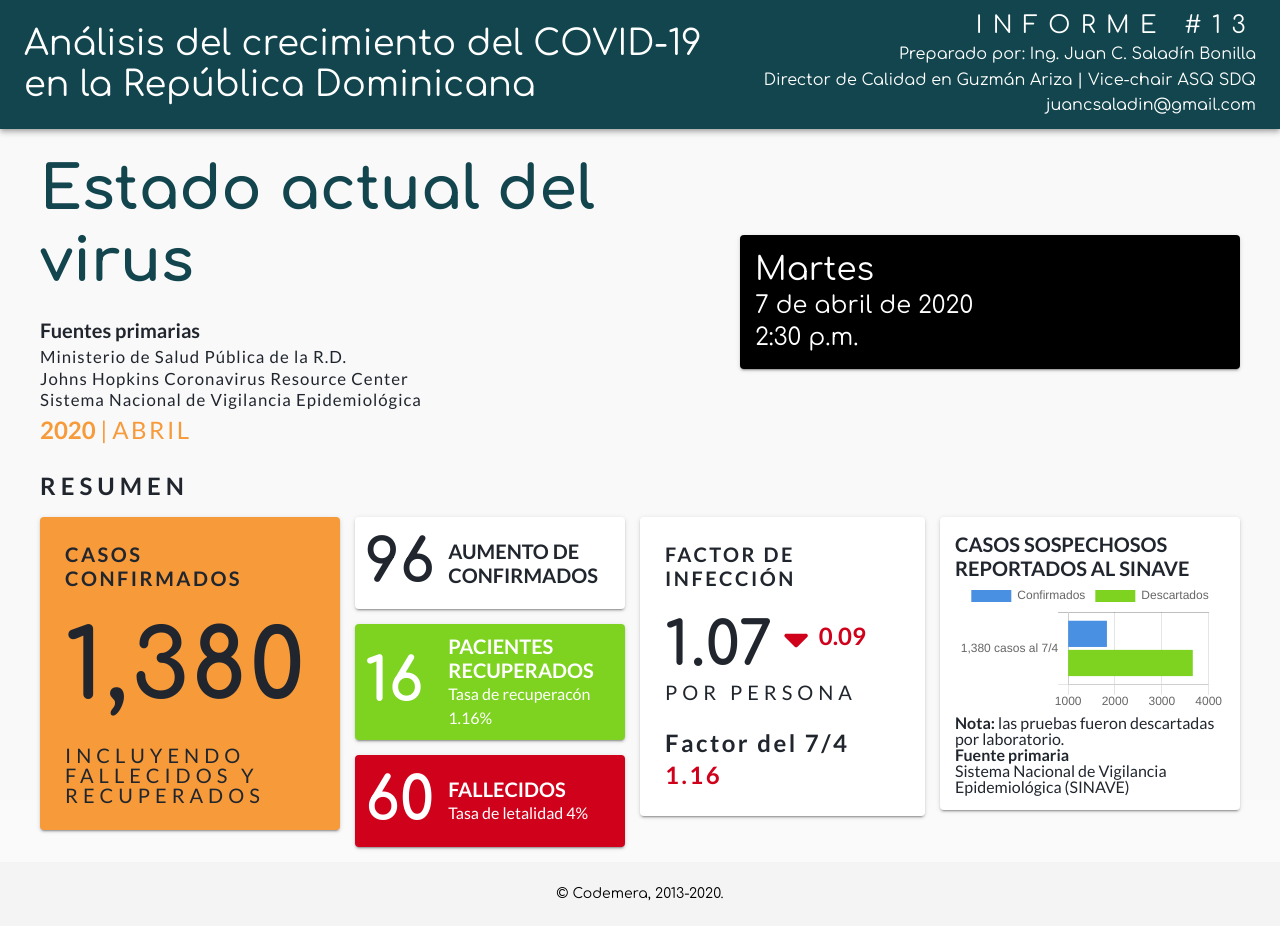
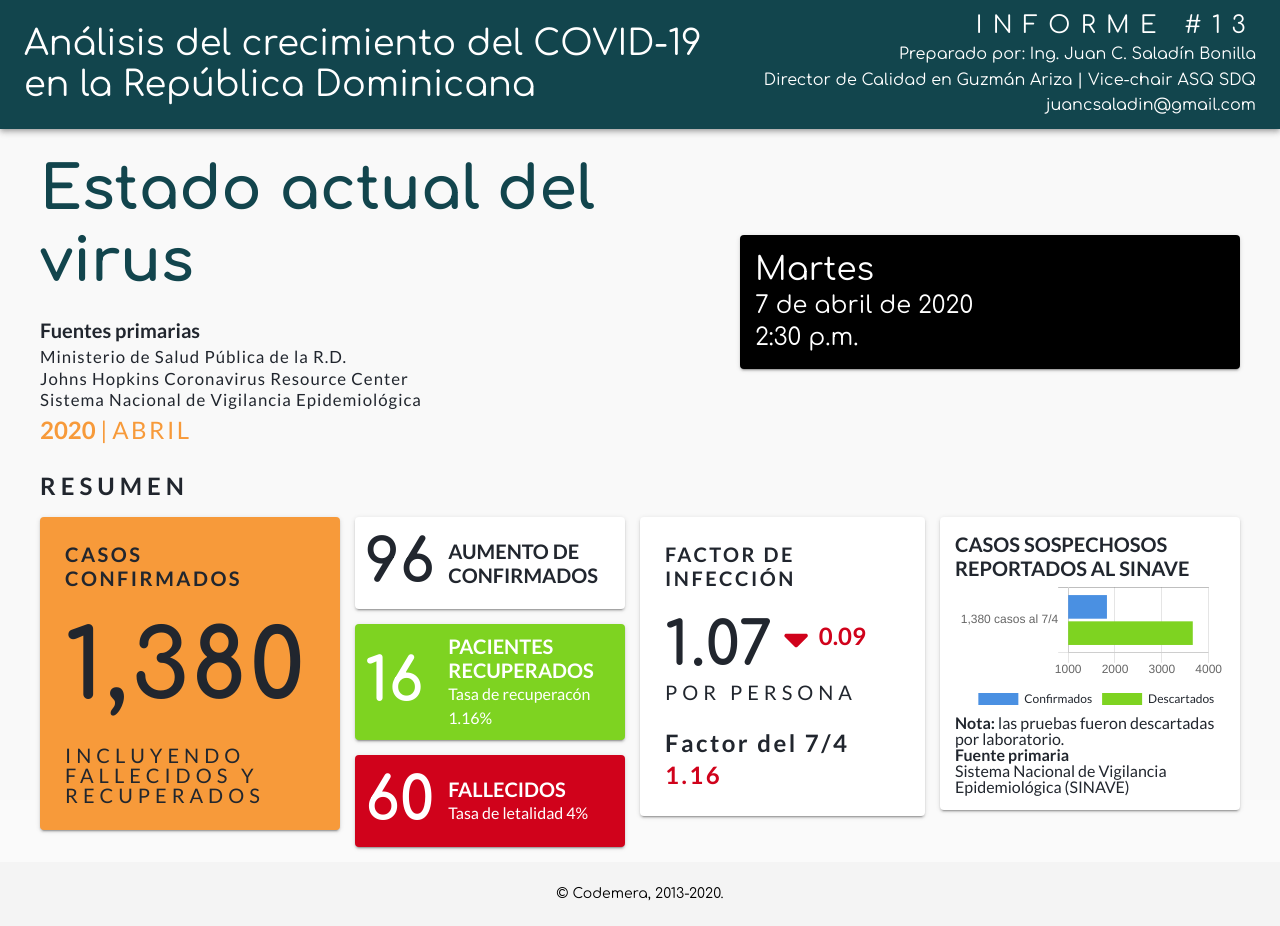
Before and after one commit to coronavirusRD/covid19-web, a React (Create React App) app: page / in a window 1280 px wide. Built offline with nearby package versions, Linux system fonts and the light colour scheme.

Commit message:
Deleted SuspectsChart. Added Chart component.

```diff
--- /dev/null
+++ b/src/components/Chart/HorizontalChart.jsx
@@ -0,0 +1,31 @@
+import React, { memo } from "react";
+import PropTypes from "prop-types";
+import { HorizontalBar } from "react-chartjs-2";
+
+const HorizontalChart = ({ id, labels, datasets, legend }) => {
+  return (
+    <HorizontalBar
+      id={id}
+      data={{
+        labels: labels,
+        datasets: datasets,
+      }}
+      legend={legend}
+    />
+  );
+};
+
+HorizontalChart.defaultProps = {
+  labels: [],
+  datasets: [],
+  legend: null,
+};
+
+HorizontalChart.propTypes = {
+  id: PropTypes.string.isRequired,
+  labels: PropTypes.arrayOf(PropTypes.string),
+  datasets: PropTypes.arrayOf(PropTypes.object),
+  legend: PropTypes.object,
+};
+
+export default memo(HorizontalChart);
--- /dev/null
+++ b/src/components/Chart/index.jsx
@@ -0,0 +1,85 @@
+import "./style.scss";
+import React, { memo } from "react";
+import PropTypes from "prop-types";
+import classnames from "classnames";
+import isEmpty from "lodash/isEmpty";
+import { Typography } from "@material-ui/core";
+import Paper from "../Paper";
+import HorizontalChart from "./HorizontalChart";
+
+const VERTICAL = "vertical";
+const HORIZONTAL = "horizontal";
+const TOP = "top";
+const BOTTOM = "bottom";
+
+const LEGEND = {
+  position: "bottom",
+  labels: {
+    fontFamily: "Lato",
+    fontColor: "#21262e",
+    fontWeight: "bold",
+  },
+};
+
+const Chart = (props) => {
+  const getNote = () => {
+    if (isEmpty(props.note)) return "";
+
+    return (
+      <Typography className="chart-note" variant="subtitle1">
+        <b>Nota:</b> {props.note}
+      </Typography>
+    );
+  };
+
+  return (
+    <div className={classnames("covid19-chart", props.type)}>
+      <Paper className="chart-paper">
+        <>
+          <Typography className="chart-title" variant="h6">
+            {props.title}
+          </Typography>
+          {props.noteLocation === TOP && getNote()}
+          {props.type === HORIZONTAL && (
+            <HorizontalChart {...props} legend={LEGEND} />
+          )}
+          {props.noteLocation === BOTTOM && getNote()}
+          {!isEmpty(props.primarySource) && (
+            <div>
+              <Typography className="chart-bottom-title" variant="subtitle1">
+                Fuente primaria
+              </Typography>
+              <Typography
+                className="chart-bottom-description"
+                variant="subtitle1"
+              >
+                {props.primarySource}
+              </Typography>
+            </div>
+          )}
+        </>
+      </Paper>
+    </div>
+  );
+};
+
+Chart.defaultProps = {
+  type: "vertical",
+  note: "",
+  noteLocation: "bottom",
+  labels: [],
+  datasets: [],
+};
+
+Chart.propTypes = {
+  id: PropTypes.string.isRequired,
+  type: PropTypes.oneOf(["vertical", "horizontal"]),
+  title: PropTypes.string.isRequired,
+  note: PropTypes.string,
+  primarySource: PropTypes.string,
+  noteLocation: PropTypes.oneOf(["top", "bottom"]),
+  labels: PropTypes.arrayOf(PropTypes.string),
+  datasets: PropTypes.arrayOf(PropTypes.object),
+};
+
+export default memo(Chart);
--- /dev/null
+++ b/src/components/Chart/style.scss
@@ -0,0 +1,17 @@
+.covid19-chart {
+  .chart-note,
+  .chart-bottom-title,
+  .chart-bottom-description {
+    line-height: 1;
+  }
+
+  .chart-title {
+    font-weight: 700;
+    line-height: 1.2;
+    text-transform: uppercase;
+  }
+
+  .chart-bottom-title {
+    font-weight: 700;
+  }
+}
--- a/src/components/SuspectsChart/index.jsx
+++ /dev/null
@@ -1,62 +0,0 @@
-import "./style.scss";
-import React, { memo } from "react";
-import PropTypes from "prop-types";
-import { Typography } from "@material-ui/core";
-import { HorizontalBar } from "react-chartjs-2";
-import Paper from "../Paper";
-import { numberWithCommas } from "../../utils";
-
-const SuspectsChart = ({ total, day, month }) => {
-  const label = `${numberWithCommas(total)} casos al ${day}/${month}`;
-
-  return (
-    <Paper className="suspects-chart">
-      <Typography className="suspects-chart-title" variant="h6">
-        casos sospechosos reportados al sinave
-      </Typography>
-      <HorizontalBar
-        data={{
-          labels: [label],
-          datasets: [
-            {
-              label: "Confirmados",
-              backgroundColor: '#4a90e2',
-              data: [1828],
-            },
-            {
-              label: "Descartados",
-              backgroundColor: '#7ed321',
-              data: [3661],
-            },
-          ],
-        }}
-      />
-      <Typography className="suspects-chart-note" variant="subtitle1">
-        <b>Nota:</b> las pruebas fueron descartadas por laboratorio.
-      </Typography>
-      <Typography className="suspects-chart-bottom-title" variant="subtitle1">
-        Fuente primaria
-      </Typography>
-      <Typography
-        className="suspects-chart-bottom-description"
-        variant="subtitle1"
-      >
-        Sistema Nacional de Vigilancia Epidemiol&oacute;gica (SINAVE)
-      </Typography>
-    </Paper>
-  );
-};
-
-SuspectsChart.defaultProps = {
-  total: 0,
-  day: 0,
-  month: 0,
-};
-
-SuspectsChart.propTypes = {
-  total: PropTypes.number,
-  day: PropTypes.number,
-  month: PropTypes.number,
-};
-
-export default memo(SuspectsChart);
--- a/src/components/SuspectsChart/style.scss
+++ /dev/null
@@ -1,17 +0,0 @@
-.suspects-chart {
-  .suspects-chart-note,
-  .suspects-chart-bottom-title,
-  .suspects-chart-bottom-description {
-    line-height: 1;
-  }
-
-  .suspects-chart-title {
-    font-weight: 700;
-    line-height: 1.2;
-    text-transform: uppercase;
-  }
-
-  .suspects-chart-bottom-title {
-    font-weight: 700;
-  }
-}
--- a/src/components/index.js
+++ b/src/components/index.js
@@ -1,7 +1,7 @@
+export { default as Chart } from "./Chart";
 export { default as ConfirmedCases } from "./ConfirmedCases";
 export { default as InfectionDifference } from "./InfectionDifference";
 export { default as InfectionFactor } from "./InfectionFactor";
 export { default as Paper } from "./Paper";
 export { default as StickyNote } from "./StickyNote";
-export { default as SuspectsChart } from "./SuspectsChart";
 export { default as Title } from "./Title";
--- a/src/views/Home/components/SummaryCases.jsx
+++ b/src/views/Home/components/SummaryCases.jsx
@@ -5,10 +5,13 @@ import {
   ConfirmedCases,
   InfectionFactor,
   StickyNote,
-  SuspectsChart,
+  Chart,
 } from "../../../components";
+import { numberWithCommas } from "../../../utils";
 
 const SummaryCases = ({ total, newCases, recovered, deceased, day, month }) => {
+  const label = `${numberWithCommas(total)} casos al ${day}/${month}`;
+
   return (
     <Grid className="covid19-summary-cases" container direction="row">
       <Grid className="covid19-confirmed-cases" item lg={3}>
@@ -49,7 +52,27 @@ const SummaryCases = ({ total, newCases, recovered, deceased, day, month }) => {
         </Grid>
       </Grid>
       <Grid className="covid19-suspects-chart" item xs={12} lg={3}>
-        <SuspectsChart total={total} day={day} month={month} />
+        <Chart
+          id="sinave"
+          type="horizontal"
+          title="casos sospechosos reportados al sinave"
+          note="las pruebas fueron descartadas por laboratorio."
+          primarySource="Sistema Nacional de Vigilancia Epidemiol&oacute;gica (SINAVE)"
+          labels={[label]}
+          datasets={[
+            {
+              label: "Confirmados",
+              backgroundColor: "#4a90e2",
+              data: [1828],
+            },
+            {
+              label: "Descartados",
+              fontColor: "#21262e",
+              backgroundColor: "#7ed321",
+              data: [3661],
+            },
+          ]}
+        />
       </Grid>
     </Grid>
   );
```
